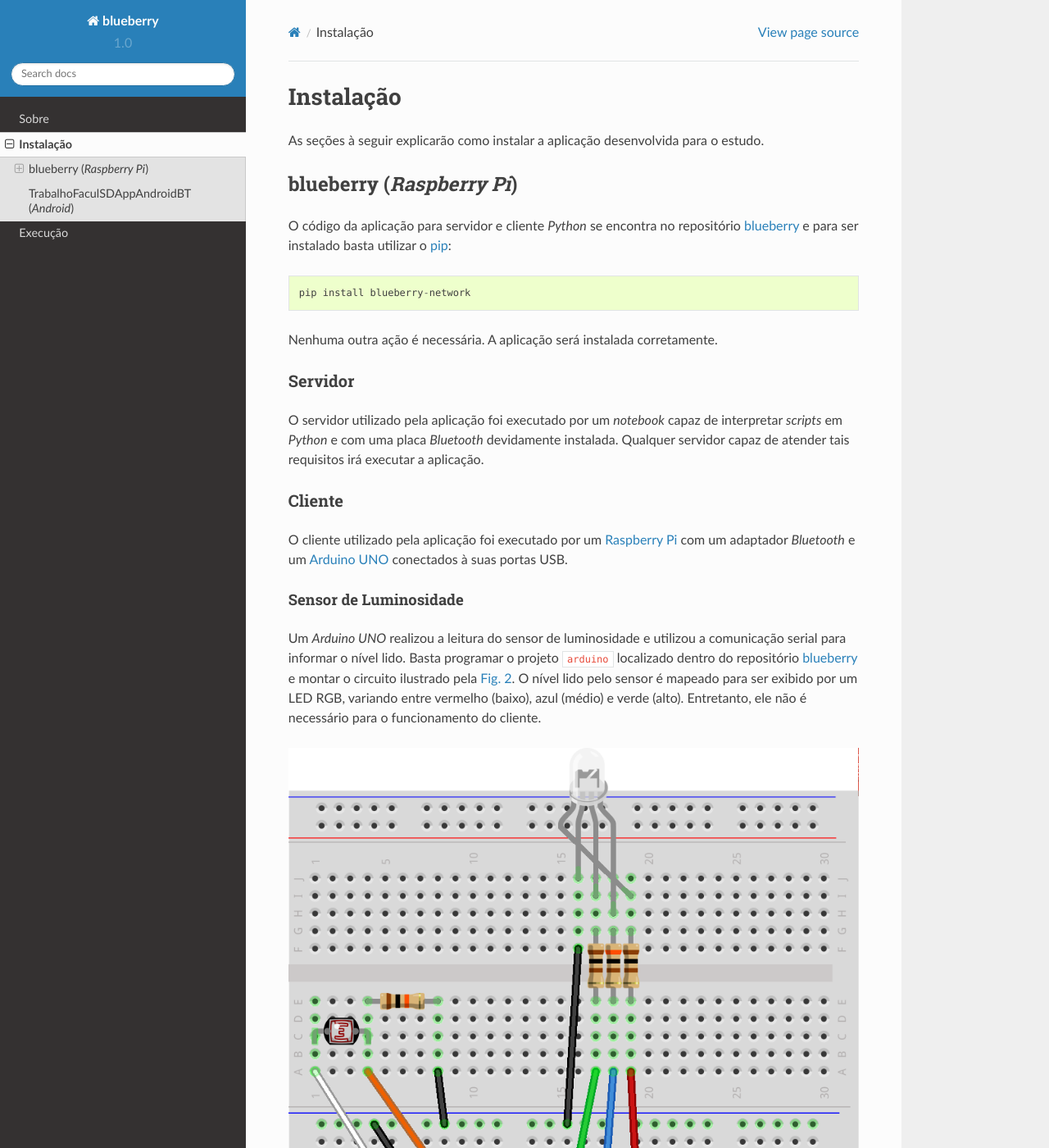
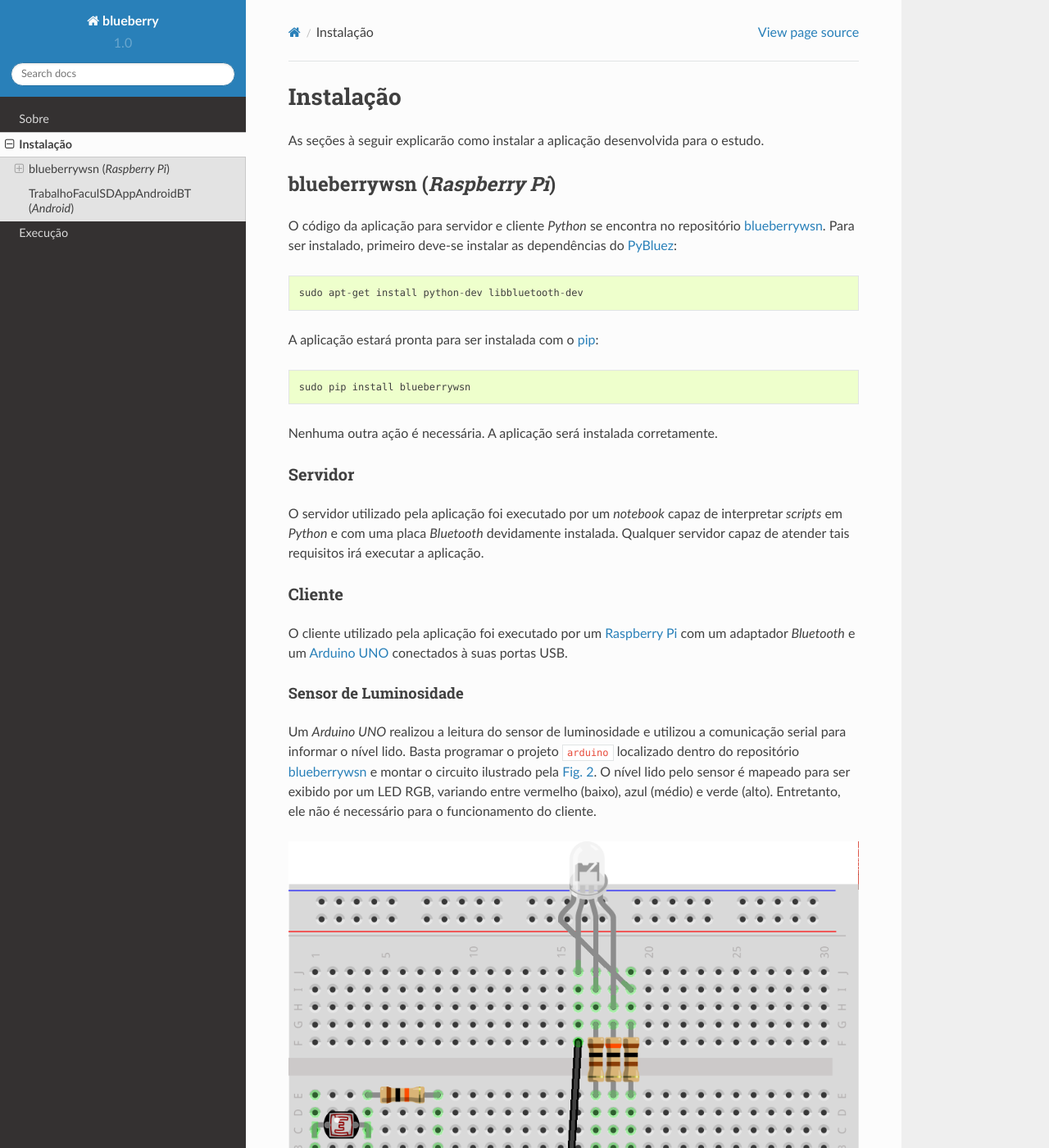
Before and after one commit to felipedau/blueberry, a Sphinx documentation site: the page built from docs/source/instalacao.rst, in a window 1280 px wide and 1400 px high. Shown: the whole window at 82% size. Built offline with Sphinx 7.4.7 and the Read the Docs theme 2.0.0, drawn with Linux system fonts in a browser that asks for light colours.

Commit message:
Update the docs for the first release

```diff
--- a/docs/source/instalacao.rst
+++ b/docs/source/instalacao.rst
@@ -3,13 +3,17 @@ Instalação
 As seções à seguir explicarão como instalar a aplicação desenvolvida
 para o estudo.
 
-blueberry (*Raspberry Pi*)
---------------------------
+blueberrywsn (*Raspberry Pi*)
+-----------------------------
 O código da aplicação para servidor e cliente *Python* se encontra no
-repositório `blueberry`_ e para ser instalado basta utilizar o
-`pip`_::
+repositório `blueberrywsn`_. Para ser instalado, primeiro deve-se
+instalar as dependências do `PyBluez`_::
 
-    pip install blueberry-network
+    sudo apt-get install python-dev libbluetooth-dev
+
+A aplicação estará pronta para ser instalada com o `pip`_::
+
+    sudo pip install blueberrywsn
 
 Nenhuma outra ação é necessária. A aplicação será instalada
 corretamente.
@@ -32,7 +36,7 @@ Sensor de Luminosidade
 Um *Arduino UNO* realizou a leitura do sensor de luminosidade e
 utilizou a comunicação serial para informar o nível lido. Basta
 programar o projeto ``arduino`` localizado dentro do repositório
-`blueberry`_ e montar o circuito ilustrado pela
+`blueberrywsn`_ e montar o circuito ilustrado pela
 :numref:`fig-arduino`. O nível lido pelo sensor é mapeado para ser
 exibido por um LED RGB, variando entre vermelho (baixo), azul (médio)
 e verde (alto). Entretanto, ele não é necessário para o funcionamento
@@ -63,7 +67,7 @@ repositório `TrabalhoFaculSDAppAndroidBT`_. Basta ter o SDK do
 aplicativo.
 
 .. _`arduino uno`: https://www.arduino.cc/en/Main/ArduinoBoardUno
-.. _`blueberry`: https://github.com/felipedau/blueberry
+.. _`blueberrywsn`: https://github.com/felipedau/blueberrywsn
 .. _`pip`: https://pypi.python.org/pypi/pip
 .. _`pybluez`: https://pypi.python.org/pypi/PyBluez
 .. _`raspberry pi`: https://www.raspberrypi.org/help/what-is-a-raspberry-pi
```
Also changed, not shown: docs/source/execucao.rst (+8 -6 lines).
